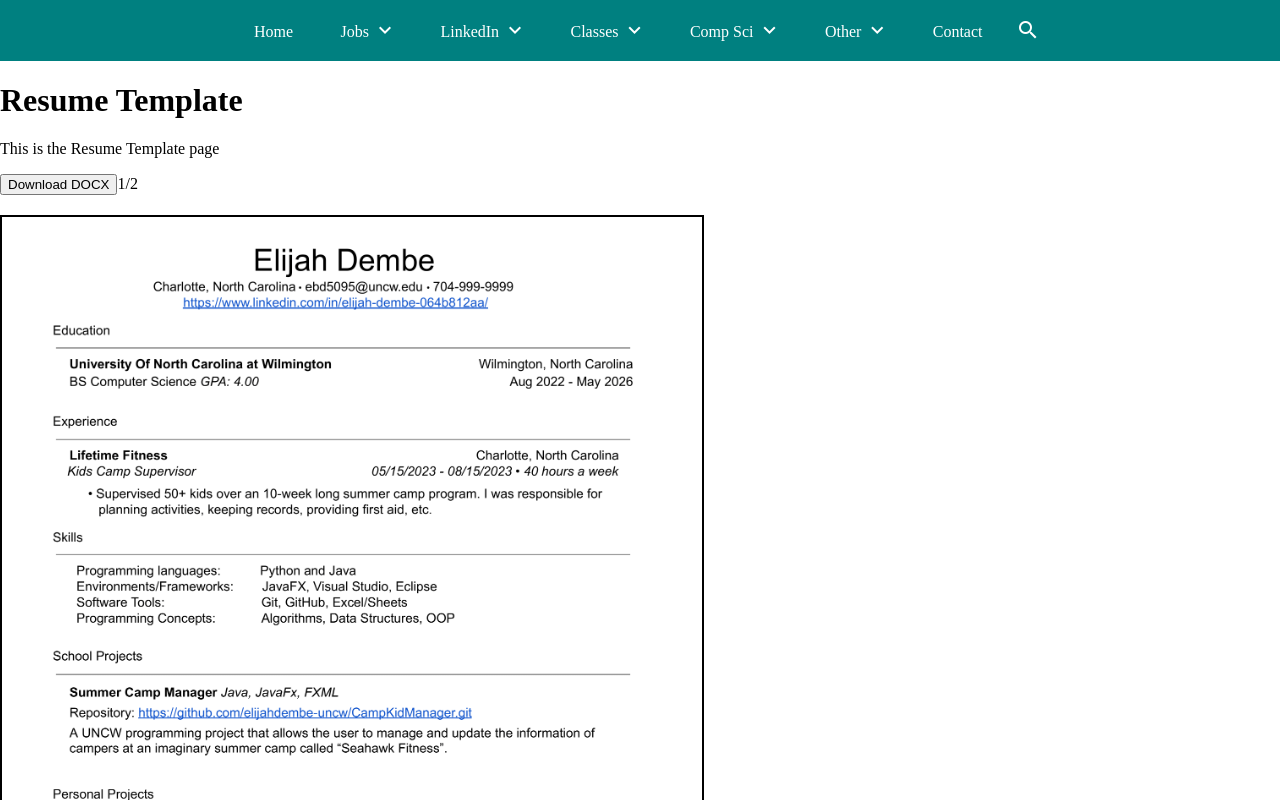
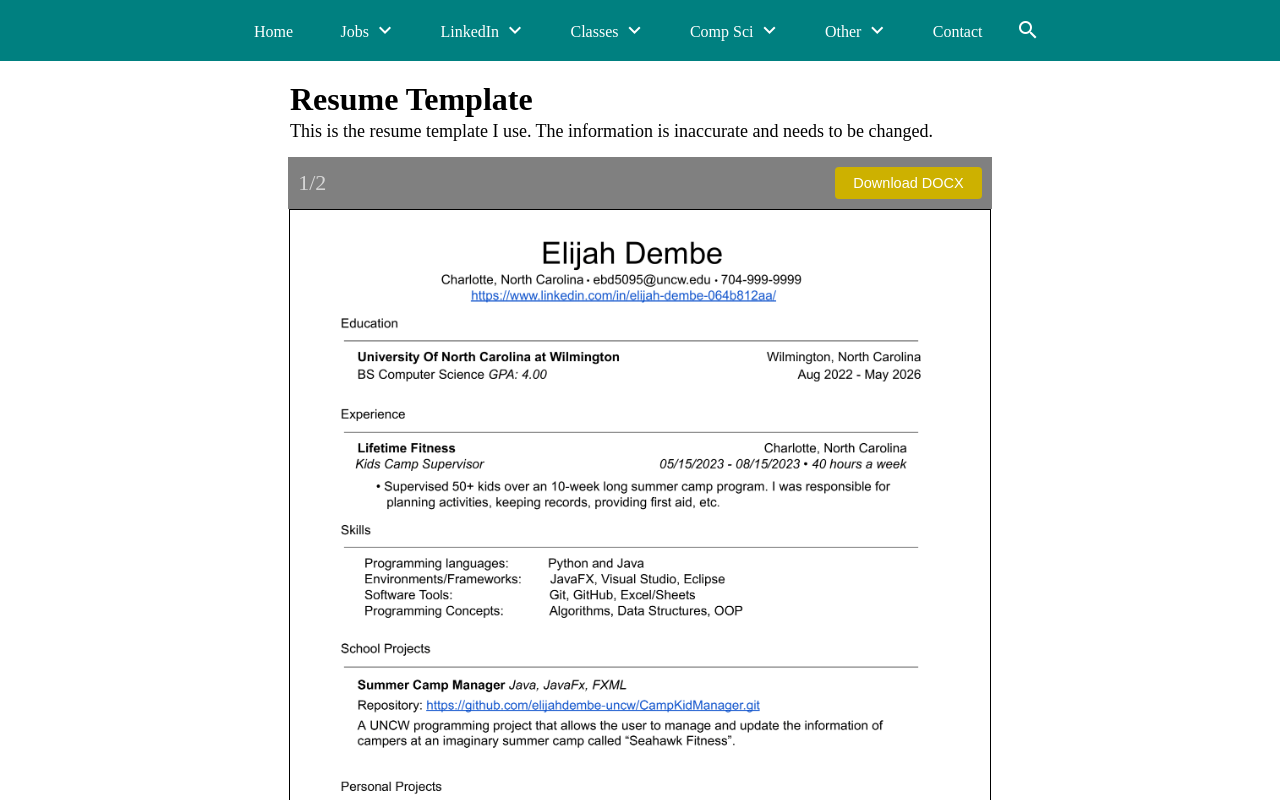
Before and after one commit to MichaelT-178/ForGuy, a Vue app: page /jobs/ResumeTemplate in a window 1280 px wide. Shown: the top 800 px of the page. Built offline with nearby package versions, Linux system fonts and the light colour scheme.

Commit message:
Completed ResumeTemplate.vue

```diff
--- a/src/Views/jobs/ResumeTemplate.vue
+++ b/src/Views/jobs/ResumeTemplate.vue
@@ -1,15 +1,18 @@
 <template>
-  <main class="about-page">
-      <h1>Resume Template</h1>
-      <p>This is the Resume Template page</p>
-      <button @click="downloadResumeDocx">Download DOCX</button>
-      <span>{{ currentPage }}/{{ totalPageCount }}</span>
+  <div class="center-container">
+    <div class="content-container">
+      <h1 class="header">Resume Template</h1>
+      <p class="description">This is the resume template I use. The information is inaccurate and needs to be changed.</p>
+      <div class="info-bar">
+        <span class="page-number">{{ currentPage }}/{{ numOfPages }}</span>
+        <button @click="downloadResumeDocx">Download DOCX</button>
+      </div>
       <div class="pdf-page-container" @scroll="updateCurrentPage">
-          <img v-for="(pageUrl, index) in pdfPageUrls" :src="pageUrl" :key="`page-${index}`" alt="PDF Page" class="pdf-page-image"/>
+        <img v-for="(pic, index) in resumePics" :src="pic" :key="`page-${index}`" alt="PDF Page" class="pdf-page-image"/>
       </div>
-  </main>
+    </div>
+  </div>
 </template>
-
 
 
 <script setup>
@@ -17,11 +20,12 @@ import { ref } from 'vue';
 import ResumePic1 from "../../data/jobs/ElijahResume/ElijahResume1.png";
 import ResumePic2 from "../../data/jobs/ElijahResume/ElijahResume2.png";
 
-const pdfPageUrls = ref([ResumePic1, ResumePic2]);
+const resumePics = ref([ResumePic1, ResumePic2]);
 const currentPage = ref(1);
-const totalPageCount = pdfPageUrls.value.length;
+const numOfPages = 2;
 
 function downloadResumeDocx() {
+  //Can't use local path for security reasons
   const docxUrl = 'https://michaelt-178.github.io/TestWebsite/Practice.docx';
   const link = document.createElement('a');
   link.href = docxUrl;
@@ -33,27 +37,85 @@ function downloadResumeDocx() {
 function updateCurrentPage(event) {
   const container = event.target;
   const scrollPosition = container.scrollTop + container.offsetHeight;
-  const pageHeight = container.scrollHeight / totalPageCount;
-  currentPage.value = Math.min(totalPageCount, Math.round(scrollPosition / pageHeight));
+  const pageHeight = container.scrollHeight / numOfPages;
+  currentPage.value = Math.min(numOfPages, Math.round(scrollPosition / pageHeight));
 }
 </script>
 
 
+<style scoped>
 
-<style scoped>
+.center-container {
+  display: flex;
+  justify-content: center;
+  width: 100%;
+}
+
+.content-container {
+  display: flex;
+  flex-direction: column;
+  align-items: center;
+  width: 700px;
+}
+
+.header, .description {
+  align-self: flex-start;
+  margin: 0;
+  padding: 0;
+}
+
+.header {
+  margin-top: 20px;
+}
+
+.description {
+  margin-top: 3px;
+  font-size: 18px;
+}
+
 .pdf-page-container {
-  max-height: 900px; /* Adjust based on your needs */
-  overflow-y: auto; /* Enables vertical scrolling */
-  border: 2px solid #000000;
-  width: 700px; /* Adjust width as needed */
-  margin-top: 20px;
-  margin-bottom: 200px;
-
+  width: 700px;
+  max-height: 800px;
+  overflow-y: auto;
+  border: 1.5px solid #000000;
+  margin-bottom: 0;
 }
 
 .pdf-page-image {
-  width: 100%; /* Images fill the container width */
-  display: block; /* Ensures images are laid out without extra space */
-  border-bottom: 1px solid black; /* Adds a thin black line between images */
+  width: 100%;
+  display: block;
+  border-bottom: 1px solid black;
 }
+
+.info-bar {
+  display: flex;
+  justify-content: space-between;
+  align-items: center;
+  background-color: gray;
+  width: 703.5px;
+  padding: 10px;
+  box-sizing: border-box;
+  margin-top: 15px;
+}
+
+.page-number {
+  font-size: 22px;
+  color: #D5D5D5;
+  font-weight: 525;
+}
+
+button {
+  background-color: #CDB100;
+  color: white;
+  padding: 8px 18px;
+  font-size: 14.5px;
+  border: none;
+  border-radius: 4px;
+  cursor: pointer;
+}
+
+button:hover {
+  background-color: #AF9800;
+}
+
 </style>
```
